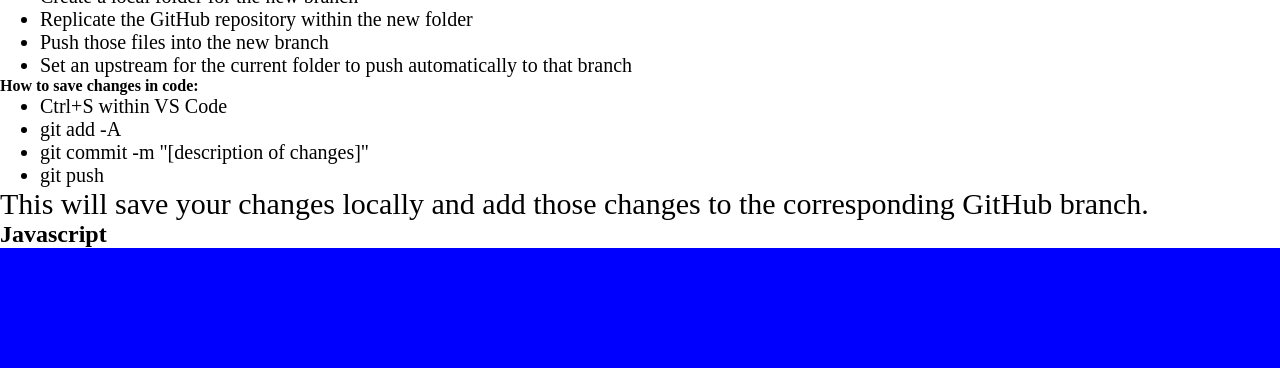
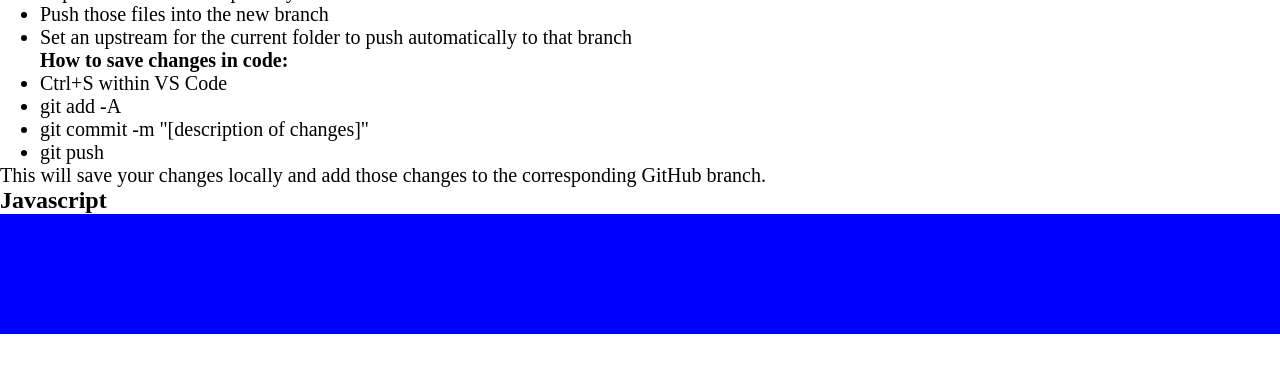
Before and after one commit to DaniSweets/prework-study-guide, a plain HTML site: page prework-study-guide/index.html in a window 1280 px wide. Shown: the part 612-980 px from the top of the page. After the commit the page ends 946 px from the top, so only its background shows below. Drawn offline with Linux system fonts and the light colour scheme.

Commit message:
added h4 formatting and changed font size for paragraphs

```diff
--- a/prework-study-guide/assets/style.css
+++ b/prework-study-guide/assets/style.css
@@ -18,11 +18,11 @@ img {
     margin-left: auto;
     margin-right: auto;
 }
-ul {
+ul, h4 {
   padding-left: 40px;
   font-size: 20px;
 }
 p {
   text-align: left;
-  font-size: 30px;
+  font-size: 20px;
 }
```
